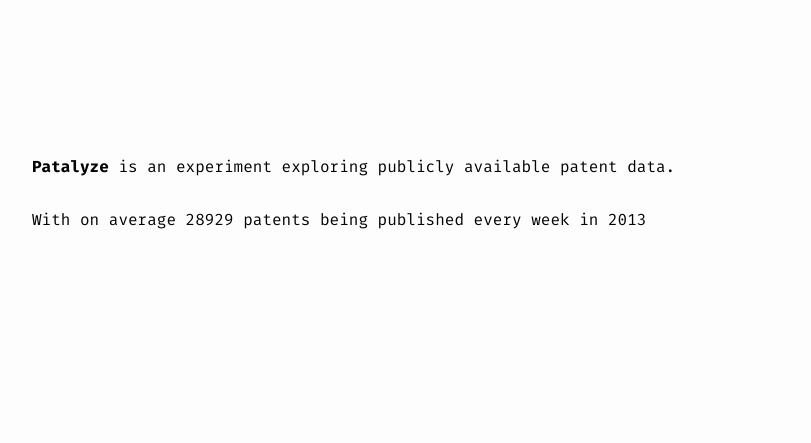
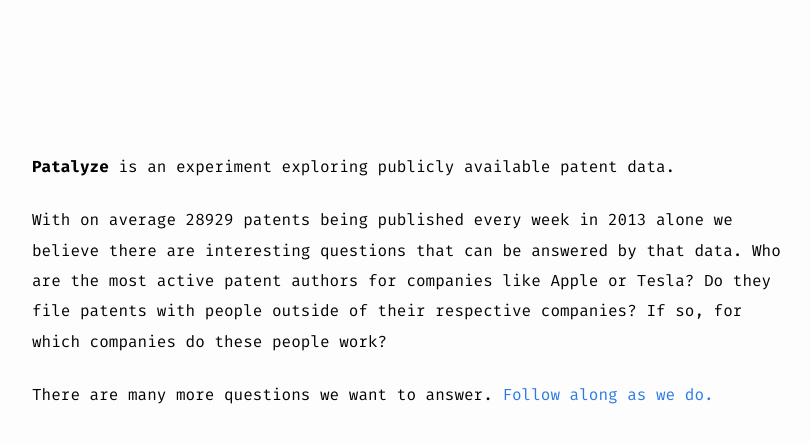
Before and after one commit to martinklepsch/patalyze-web, a Jekyll site: the page built from index.html, in a window 1280 px wide. Shown: the top 443 px of the page, without its empty margins (228-1039 px from the left). Built offline with Jekyll 4.4.1, drawn with Linux system fonts in a browser that asks for light colours; some of the changed lines change nothing that is shown.

Commit message:
remove typing effect

```diff
--- a/index.html
+++ b/index.html
@@ -1,25 +1,21 @@
 ---
 layout: default
-keydelay: 40
+keydelay: 0
 ---
 
 <div class="home">
 
   <p><strong>Patalyze</strong> is an experiment exploring publicly available patent data.</p>
 
-  <p id="about" keydelay="{{page.keydelay}}" typewriterdata="With on
+  <p id="about">With on
   average 28929 patents being published every week in 2013 alone we
   believe there are interesting questions that can be answered by that
   data. Who are the most active patent authors for companies like
   Apple or Tesla? Do they file patents with people outside of their
   respective companies?  If so, for which companies do these people
-  work?" nextline="more"></p>
-  <p><span id="more" keydelay="{{page.keydelay}}"
-  typewriterdata="There are many more questions we want to answer."
-  nextline="follow-along"></span>
-    <a id="follow-along" keydelay="{{page.keydelay}}"
-    onclick="show_form()" href="#" typewriterdata="Follow along as we
-    do."></a></p>
+  work?</p>
+  <p><span id="more">There are many more questions we want to answer.</span>
+    <a id="follow-along" onclick="show_form()" href="#">Follow along as we do.</a></p>
 
   <!-- Begin MailChimp Signup Form -->
   <div id="mc_embed_signup">
```
